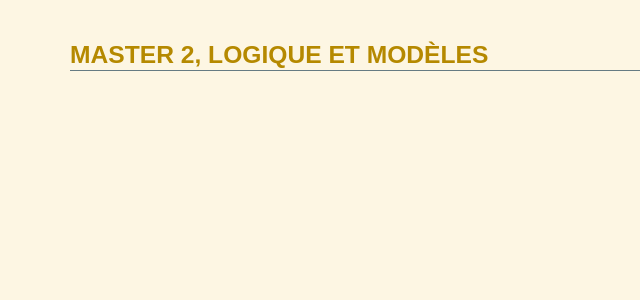
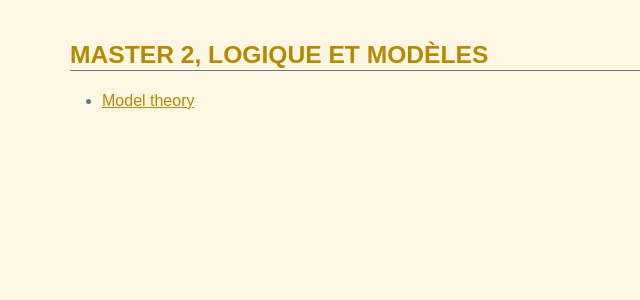
Before and after one commit to lacl-upec/m2lm, a Jekyll site: the page built from index.md, in a window 1280 px wide. Shown: the top 300 px of the page, without its empty margins (0-640 px from the left). Built offline with Jekyll 4.4.1, drawn with Linux system fonts in a browser that asks for light colours.

Commit message:
lien vers le pdf du cours

```diff
--- a/index.md
+++ b/index.md
@@ -4,3 +4,4 @@ title: "Master 2, logique et modèles"
 ---
 Master 2, logique et modèles
 ============================
+- [Model theory](http://www.lacl.fr/~pvanier/cours/2015-2016/lm/cours.pdf)
```
